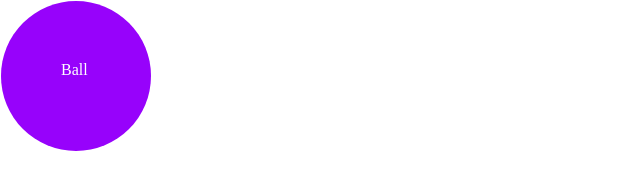
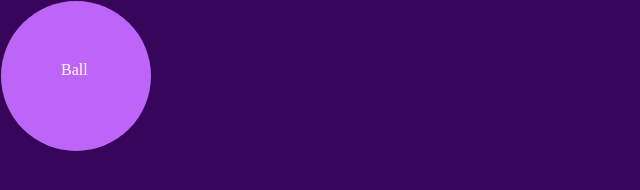
Before and after one commit to kaverichougule/Moving_The_Ball, a plain HTML site: page index.html in a window 1280 px wide. Shown: the whole page, without its empty margins (0-640 px from the left). Drawn offline with Linux system fonts and the light colour scheme.

Commit message:
Initial Commit

```diff
--- a/index.html
+++ b/index.html
@@ -7,7 +7,14 @@
     <link rel="stylesheet" href="style.css">
 </head>
 <body>
-    <div id="ball">Ball</div>
+    <div class="container">
+        <div id="ball">Ball</div>
+    </div>
+    <!-- <div class="magic_ball">
+        <div class="bouncing_ball">
+
+        </div>
+    </div> -->
     <script src="script.js"></script>
 </body>
 </html>
--- a/script.js
+++ b/script.js
@@ -1,23 +1,23 @@
 let ball=document.getElementById("ball");
 document.addEventListener('keydown',moveBall);
-
+let audio=new Audio("./audio.mp3")
 let t=0;
 let l=0;
 function moveBall(event){
     let browserHeight=document.documentElement.clientHeight;
     let browserWidth=document.documentElement.clientWidth;
-    console.log(browserHeight,browserWidth)
+    // console.log(browserHeight,browserWidth)
     let elementWidth=ball.offsetWidth;
     let key=event.keyCode;
-    console.log(key);
-
+    // console.log(key);
+    audio.play();
     if(key==68 || key==39){
         if(l+elementWidth +10 <= browserWidth){
+
             ball.style.left=l+10+"px";
             l+=10;
         }
     }
-
     if(key==83 || key==40){
         if(t+elementWidth+10<=browserHeight){
             ball.style.top=t+10+"px";
--- a/style.css
+++ b/style.css
@@ -1,5 +1,14 @@
+*{
+    margin: 0;
+    padding: 0;
+    box-sizing: border-box;
+}
+.container{
+    background-color: #370559;
+    height: 100vh;
+}
 #ball{
-    background-color: #9702fb;
+    background-color: #bd65f7;
     border-radius: 50%;
     height: 150px;
     width: 150px;
@@ -12,3 +21,10 @@
     box-sizing: border-box;
     color: white;
 }
+/* .magic_ball{
+    position: absolute;
+    left: 50%;
+    transform: translate(-50%,-50%);
+    width: 50vw;
+    height: 90vh;
+} */
```
Also changed, not shown: 1 other file.
